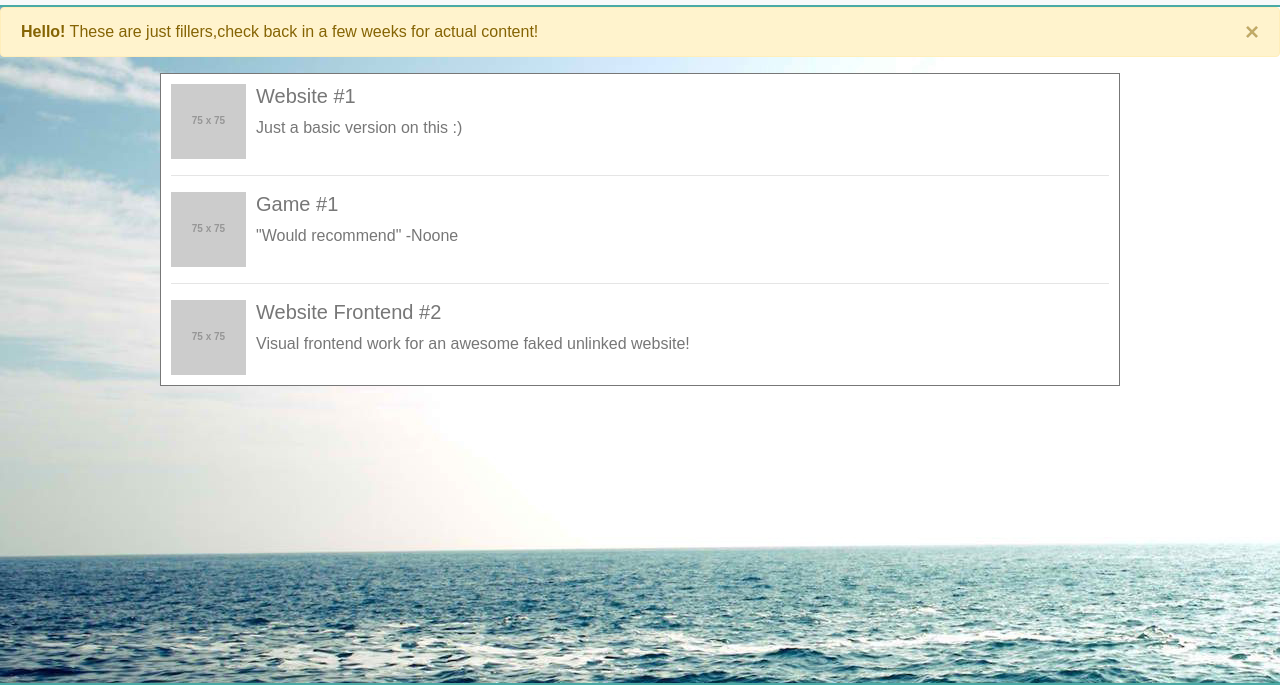
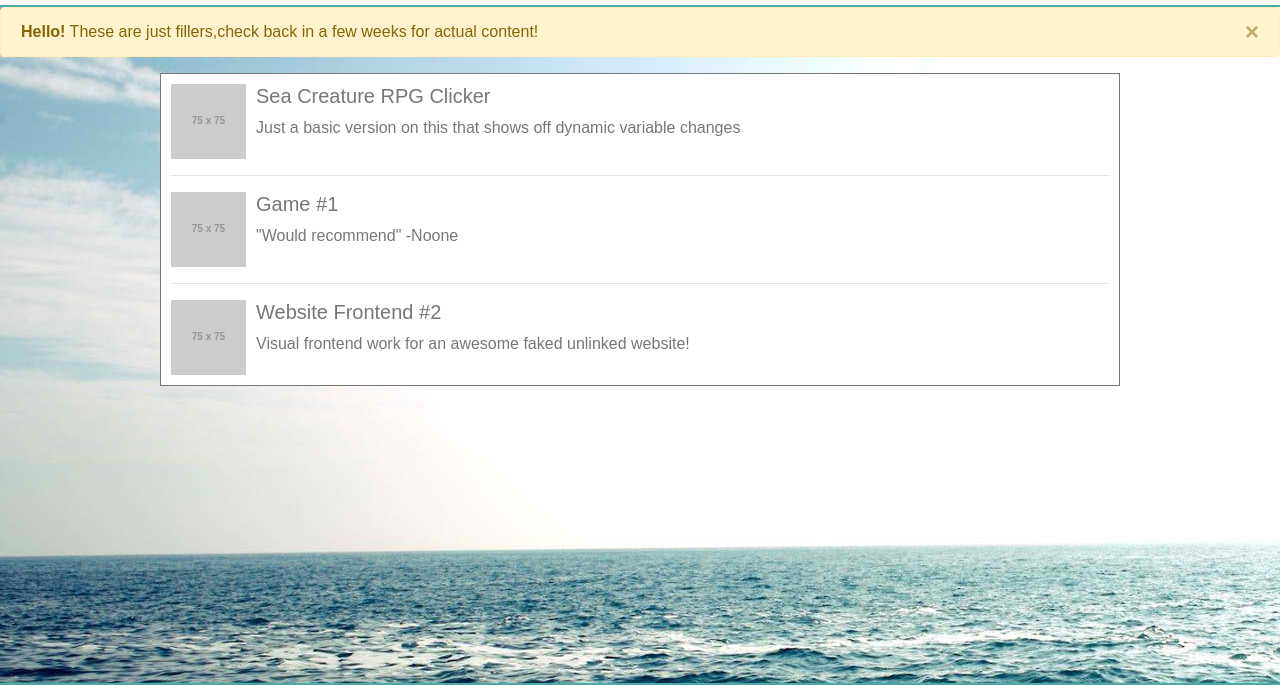
Before and after one commit to KennethPryor/Bootstrap-Portfolio, a plain HTML site: page Bootstrap-Portfolio/portfolio.html in a window 1280 px wide. Shown: the part 55-740 px from the top of the page. Drawn offline with nearby package versions, Linux system fonts and the light colour scheme; placeholder pictures from the web are drawn by us.

Commit message:
edited portfolio

```diff
--- a/Bootstrap-Portfolio/portfolio.html
+++ b/Bootstrap-Portfolio/portfolio.html
@@ -44,8 +44,8 @@
         <img src="http://via.placeholder.com/75x75" alt="placeholder">
       </a>
       <div class="media-body">
-        <h5>Website #1</h5>
-        Just a basic version on this :)
+        <h5>Sea Creature RPG Clicker</h5>
+        Just a basic version on this that shows off dynamic variable changes
       </div>
     </li>
     <hr>
```
